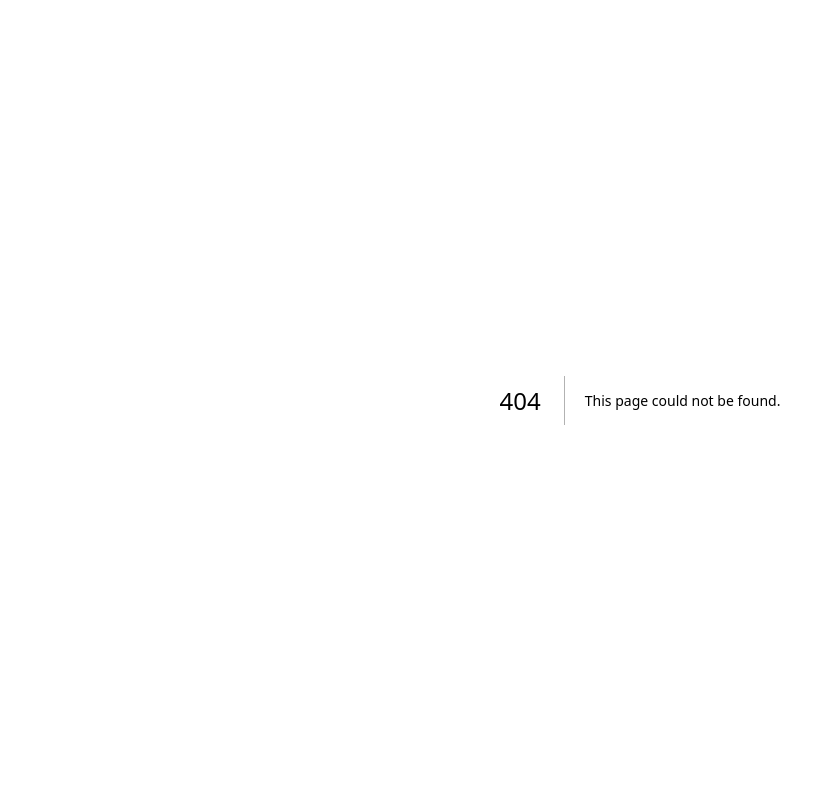
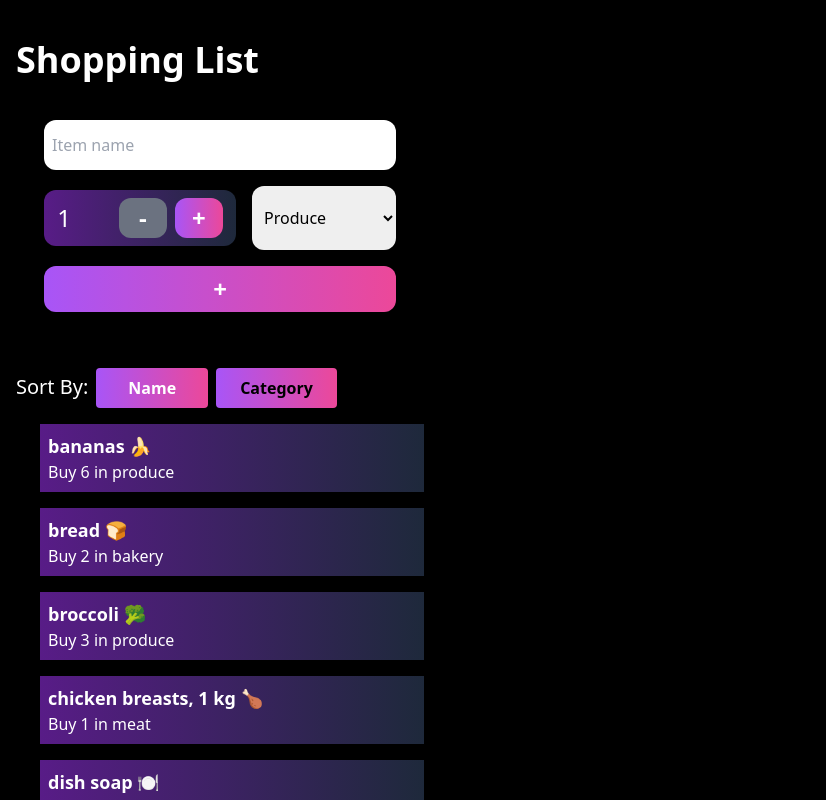
Before and after one commit to caddelacruz/cprg306-assignments, a Next.js app: page /week-7 in a window 1280 px wide. Before the commit this address had no page. Shown: the top 800 px of the page, without its empty margins (0-826 px from the left). Built offline with nearby package versions, Linux system fonts and the light colour scheme.

Commit message:
Managing State
Creating interactive shopping list application.

```diff
--- a/app/page.js
+++ b/app/page.js
@@ -12,6 +12,7 @@
             <p><Link href="/week-4">Week 4 Assignment</Link></p>
             <p><Link href="/week-5">Week 5 Assignment</Link></p>
             <p><Link href="/week-6">Week 6 Assignment</Link></p>
+            <p><Link href="/week-7">Week 7 Assignment</Link></p>
           </p>
         </ul>
       </header>
--- /dev/null
+++ b/app/week-7/item-list.js
@@ -0,0 +1,63 @@
+"use client";
+
+import { useState } from "react";
+import Item from './item';
+
+export default function ItemList({items}) {
+    // Initialize state variable sortBy with default value "name"
+    const [sortBy, setSortBy] = useState("name");
+
+    // Sort the items based on sortBy state variable
+    const sortedItems = [...items].sort((a, b) => {
+        if (sortBy === "name") {
+            return a.name.localeCompare(b.name);
+        } else if (sortBy === "category") {
+            return a.category.localeCompare(b.category);
+        }
+        return 0;
+    });
+
+    return (
+        <div>
+          {/* Sort Buttons */}
+          <div className="mb-4 mt-10">
+            <span className="text-xl text-white mr-2">Sort By:</span>
+
+            {/* Sort by Name Button */}
+            <button
+              onClick={() => setSortBy("name")}
+              className={`mr-2 px-8 py-2 font-bold rounded ${
+                sortBy === "name"
+                  ? "bg-gradient-to-r from-purple-500 to-pink-500 hover:from-pink-500 hover:to-yellow-500 text-white"
+                  : "bg-gradient-to-r from-purple-500 to-pink-500"
+              }`}
+            >
+              Name
+            </button>
+
+            {/* Sort by Category Button */}
+            <button
+              onClick={() => setSortBy("category")}
+              className={`mr-2 px-6 py-2 font-bold rounded ${
+                sortBy === "category"
+                  ? "bg-gradient-to-r from-purple-500 to-pink-500 hover:from-pink-500 hover:to-yellow-500 text-white"
+                  : "bg-gradient-to-r from-purple-500 to-pink-500"
+              }`}
+            >
+              Category
+            </button>
+          </div>
+
+          {/* Render Sorted Items */}
+          {sortedItems.map((item) => (
+            <div key={item.id} className="mb-2">
+              <Item
+                name={item.name}
+                quantity={item.quantity}
+                category={item.category}
+              />
+            </div>
+          ))}
+        </div>
+      );
+    }
--- /dev/null
+++ b/app/week-7/item.js
@@ -0,0 +1,10 @@
+import React from 'react';
+
+export default function Item({ name, quantity, category }) {
+    return (
+        <div className="bg-gradient-to-r from-purple-900 to-slate-800 text-white p-2 w-96 mb-4 font-bold ml-6">
+            <h3 className="text-lg font-bold">{name}</h3>
+            <p className="text-white font-normal">Buy {quantity} in {category}</p>
+        </div>
+    );
+}
--- /dev/null
+++ b/app/week-7/items.json
@@ -0,0 +1,74 @@
+[
+    {
+      "id": "1h2GJKH12gkHG31h1H",
+      "name": "milk, 4 L 🥛",
+      "quantity": 1,
+      "category": "dairy"
+    },
+    {
+      "id": "2KJH3k2j3H1k2J3K1H",
+      "name": "bread 🍞",
+      "quantity": 2,
+      "category": "bakery"
+    },
+    {
+      "id": "3h2KJH3k2j3H1k2J3",
+      "name": "eggs, dozen 🥚",
+      "quantity": 2,
+      "category": "dairy"
+    },
+    {
+      "id": "4k2J3K1H2GJKH12gk",
+      "name": "bananas 🍌",
+      "quantity": 6,
+      "category": "produce"
+    },
+    {
+      "id": "5H1h1H2KJH3k2j3H",
+      "name": "broccoli 🥦",
+      "quantity": 3,
+      "category": "produce"
+    },
+    {
+      "id": "6H1k2J3K1H2GJKH1",
+      "name": "chicken breasts, 1 kg 🍗",
+      "quantity": 1,
+      "category": "meat"
+    },
+    {
+      "id": "7gkHG31h1H2KJH3k",
+      "name": "pasta sauce 🍝",
+      "quantity": 3,
+      "category": "canned goods"
+    },
+    {
+      "id": "8j3H1k2J3K1H2GJK",
+      "name": "spaghetti, 454 g 🍝",
+      "quantity": 2,
+      "category": "dry goods"
+    },
+    {
+      "id": "9H12gkHG31h1H2KJ",
+      "name": "toilet paper, 12 pack 🧻",
+      "quantity": 1,
+      "category": "household"
+    },
+    {
+      "id": "10H3k2j3H1k2J3K1",
+      "name": "paper towels, 6 pack",
+      "quantity": 1,
+      "category": "household"
+    },
+    {
+      "id": "11k2J3K1H2GJKH12",
+      "name": "dish soap 🍽️",
+      "quantity": 1,
+      "category": "household"
+    },
+    {
+      "id": "12GJKH12gkHG31h1",
+      "name": "hand soap 🧼",
+      "quantity": 4,
+      "category": "household"
+    }
+  ]
--- /dev/null
+++ b/app/week-7/new-item.js
@@ -0,0 +1,109 @@
+"use client";
+
+import { useState } from "react";
+
+export default function NewItem({ onAddItem }) { // Accept onAddItem as a prop
+    const [quantity, setQuantity] = useState(1);   // Initializing count to
+    const [name, setName] = useState(""); // name field initially set to empty
+    const [category, setCategory] = useState("produce");   // category field initially set to "Produce"
+
+    // Increment by 1 not exceeding 20
+    const increment = () => {
+        if (quantity < 20) {
+            setQuantity(quantity + 1);  // Set increment to 1
+        }
+    };
+
+    // Decrement by 1 not going below 1
+    const decrement = () => {
+        if (quantity > 1) {
+            setQuantity(quantity - 1); // Set decrement to 1
+        }
+    };
+
+    // To prevent a form from doing its default action
+    const handleSubmit = (event) => {
+        event.preventDefault();
+
+        const id = Math.floor(Math.random() * 1000000);
+
+        // Creating an object with the current values
+        const item = {
+            id,
+            name,
+            quantity,
+            category,
+        };
+
+        onAddItem(item); // Call the onAddItem function passed as a prop
+        // Reset the state variables to their initial values
+        setName("");
+        setQuantity(1);
+        setCategory("produce");
+    };
+
+    return (
+        <form onSubmit={handleSubmit} className="flex flex-col h-56 w-96 mx-3 mt-5 p-4">
+            {/* Name Field */}
+            <input
+                type="text"
+                placeholder="Item name"
+                value={name}
+                onChange={(event) => setName(event.target.value)}
+                required
+                className="h-16 w-full p-2 rounded-xl mb-4"
+            />
+
+            {/* Container for Quantity Controls and Category Field */}
+            <div className="flex items-center w-full mb-4">
+                {/* Gradient Box for Quantity, Decrement, and Increment */}
+                <div className="bg-gradient-to-r from-purple-900 to-slate-800 flex justify-center items-center h-14 w-56 mx-auto rounded-xl">
+                    <p className="text-white text-2xl mr-12">{quantity}</p>
+                    <button
+                        type="button"
+                        onClick={decrement}
+                        className={`text-white text-2xl font-bold h-10 w-12 rounded-xl mr-2 ${quantity === 1 ? "bg-gray-500" : "bg-gradient-to-r from-purple-500 to-pink-500 hover:from-pink-500 hover:to-yellow-500"}`}
+                        disabled={quantity === 1}
+                    >
+                        -
+                    </button>
+
+                    <button
+                        type="button"
+                        onClick={increment}
+                        className="bg-gradient-to-r from-purple-500 to-pink-500 hover:from-pink-500 hover:to-yellow-500 text-white text-2xl font-bold h-10 w-12 rounded-xl"
+                    >
+                        +
+                    </button>
+                </div>
+
+                {/* Category Field */}
+                <select
+                    value={category}
+                    onChange={(event) => setCategory(event.target.value)}
+                    className="h-16 w-36 p-2 rounded-xl ml-4"
+                >
+                    <option value="produce">Produce</option>
+                    <option value="dairy">Dairy</option>
+                    <option value="bakery">Bakery</option>
+                    <option value="meat">Meat</option>
+                    <option value="frozen">Frozen Foods</option>
+                    <option value="canned">Canned Goods</option>
+                    <option value="dry">Dry Goods</option>
+                    <option value="beverages">Beverages</option>
+                    <option value="snacks">Snacks</option>
+                    <option value="household">Household</option>
+                    <option value="other">Other</option>
+                </select>
+            </div>
+
+            {/* Submit Button */}
+            <button
+                type="submit"
+                className="bg-gradient-to-r from-purple-500 to-pink-500 text-white text-2xl font-bold h-16 w-full rounded-xl"
+            >
+                +
+            </button>
+        </form>
+    );
+}
--- /dev/null
+++ b/app/week-7/page.js
@@ -0,0 +1,27 @@
+"use client";
+
+import {useState} from 'react';
+import NewItem from './new-item';
+import ItemList from './item-list';
+import itemsData from './items.json'
+
+export default function Page() {
+
+    const[items, setItems] = useState(itemsData);
+
+    const handleAddItem = (newItem) => {
+        setItems ([...itemsData, newItem]);
+    };
+
+    return (
+      <main className="bg-black min-h-screen p-4"> // To make the main background black
+        <header>
+          <h1 className="text-4xl text-white font-bold mb-6">Shopping List</h1>
+          {/* Render NewItem and pass the handler as a prop */}
+            <NewItem onAddItem={handleAddItem} />
+          </header>
+          {/* Render ItemList and pass the items state as a prop */}
+            <ItemList items={items} />
+        </main>
+      );
+    }
```
